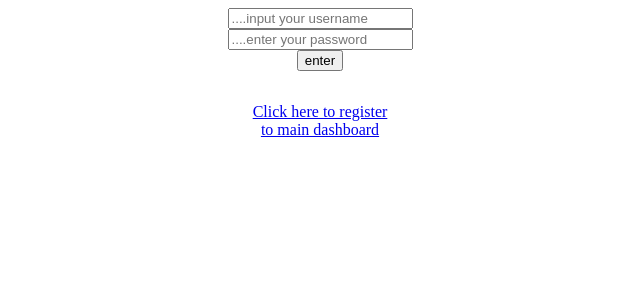
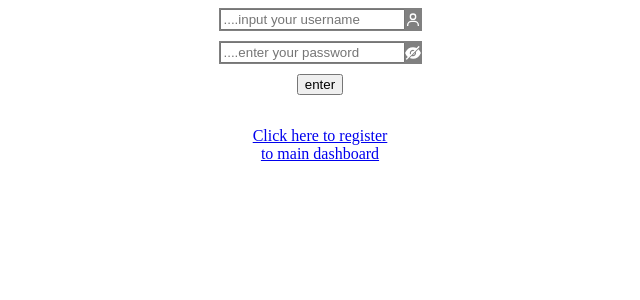
Before and after one commit to okechukwu-okolie/codingpractice-, a React (Vite) app: page /signIn in a window 1280 px wide. Shown: the top 300 px of the page, without its empty margins (320-960 px from the left). Built offline with nearby package versions, Linux system fonts and the light colour scheme; a web font is replaced by a local one.

Commit message:
adding to the codebase

```diff
--- a/package.json
+++ b/package.json
@@ -13,6 +13,7 @@
     "@ant-design/icons": "^6.0.0",
     "@reduxjs/toolkit": "^2.8.2",
     "antd": "^5.27.1",
+    "crypto-js": "^4.2.0",
     "react": "^19.1.0",
     "react-calendar": "^6.0.0",
     "react-datepicker": "^8.7.0",
--- a/src/components/registration/scheduler/Scheduler.jsx
+++ b/src/components/registration/scheduler/Scheduler.jsx
@@ -3,15 +3,17 @@ import React,{useState} from 'react'
 import { BiEdit, BiPowerOff, BiTrash } from 'react-icons/bi'
 import { useNavigate } from 'react-router-dom'
 const schedulerInput = document.getElementById('schedulerInput')
-const listLine = document.getElementById('listLine')
+const addBtn = document.getElementById('addBtn')
 
 
 const Scheduler = () => {
-    const [schedule, setSchedule] = useState('')
-    const [error, setError] = useState('')
-    const [schedulerList, setSchedulerList] = useState([])
-    const [errorState, setErrorState] = useState(false)
-    const navigate = useNavigate()
+    const [schedule, setSchedule] = useState('')//this is the input for the scheduler
+    const [error, setError] = useState('')//this displays error message when no input text
+    const [schedulerList, setSchedulerList] = useState([])//this holds the array
+    const [errorState, setErrorState] = useState(false)// this sets error conditions
+    // this use state is for editing becuae the data has to be retrieved from somewhere
+    const [edit, setEdit] = useState(null)
+    const navigate = useNavigate()// this varuable is used for navigating within javascript
 
 
     const submit = (e) =>{
@@ -19,6 +21,7 @@ const Scheduler = () => {
 
       if (schedule.trim() === ''){
         setErrorState(!errorState)
+        addBtn.innerHTML = 'Add todo'
          return setError('.......please input a detail to schedule')
       }
       const userSchedules = {
@@ -29,6 +32,7 @@ const Scheduler = () => {
       setErrorState(false)
       setSchedulerList([...schedulerList, userSchedules])
       setSchedule('')
+      addBtn.innerHTML = 'Add todo'
     }
 
     const toSignInPage = () =>{
@@ -40,21 +44,20 @@ const Scheduler = () => {
         list.id !== id
       ))
     }
+// the handledit function takes in one object from the array of objects we created
+    const handleEdit = (schedulerList, schedulerListObject,listId)=>{
+      setSchedule(schedulerListObject.text)
+
+      addBtn.innerHTML = 'update todo'
+
+      if (schedulerListObject.id === listId){
+           setSchedulerList(schedulerList.filter((list)=>
+           list.id !== listId
+      ))
+      }
+    }
 
 
-    const editSchedule = (id) =>{
-
-      // the line of code filters out the actual object from which the text to be edited is.
-      const edit = schedulerList.filter((list)=>list.id === id)
-      // this line of code extracts the actual text from the object and changes it to a string
-      const getString = edit.map((info)=>info.text).toString()
-        // this line of code uses DOM to input into the IPUT element.
-      schedulerInput.value= getString.toString()
-
-
-
-
-    }
 
 
 
@@ -69,7 +72,7 @@ const Scheduler = () => {
                 placeholder='....schedule your todo here.'
                 id='schedulerInput'/>
 
-                <button type='submit'>Add Schedule</button>
+                <button type='submit'id='addBtn'>Add Schedule</button>
 
       </form>
                 {errorState && <p style={{color:'red'}}>{error}</p>}
@@ -77,7 +80,7 @@ const Scheduler = () => {
 
                 <ul>
                   {schedulerList.map(list=>
-                  <li key={list.id} id='listLine'>{list.text} <span><BiEdit onClick={()=>editSchedule(list.id)} /></span> <span><BiTrash onClick={()=>deleteOne(list.id)}/> </span> </li>
+                  <li key={list.id} id='listLine'>{list.text} <span><BiEdit onClick={()=>handleEdit(schedulerList,list,list.id)} /></span> <span><BiTrash onClick={()=>deleteOne(list.id)}/> </span> </li>
                   )}
                 </ul>
     </main>
--- a/src/components/registration/siginin/SignIn.jsx
+++ b/src/components/registration/siginin/SignIn.jsx
@@ -1,5 +1,8 @@
+import { EyeFilled, EyeInvisibleFilled } from '@ant-design/icons'
 import React,{useState} from 'react'
+import { BiUser } from 'react-icons/bi'
 import { Link, useNavigate } from 'react-router-dom'
+import CryptoJS from 'crypto-js'
 
 
 
@@ -8,6 +11,7 @@ const SignIn = () => {
     const [password, setPassword] = useState('')
     const [error, setError] = useState(false)
     const [message, setMessage] =useState('')
+    const [eyeClicked, setEyeClicked] = useState(true)
 
 
     const savedUser = localStorage.getItem('savedUsername')
@@ -18,30 +22,51 @@ const SignIn = () => {
     const submit = (e) =>{
 
         e.preventDefault()
-        console.log(savedPass)
-        if(username !== savedUser && password !== savedPass ){
+
+
+        //this code tests for the presence of the username and password
+        if(!username || !password ){
 
           setError(!error)
           return setMessage('the username and password you provided are incorrect')
         }
+
+        const decryptUsername = CryptoJS.AES.decrypt('savedUser',"!@#$123").toString(CryptoJS.enc.Utf8);
+        console.log(decryptUsername)
+
+        if (username !== decryptUsername){
+
+          console.log('wrong username inputed.')
+          return;
+        }
+        console.log('test passed')
+
+
         setInterval(() => {
-          console.log('error')
             navigate('/')
-        }, 2000);
+        }, 5000);
+
+    }
+      const eyeClick = () =>{
+                setEyeClicked(!eyeClicked)
             }
   return (
     <main>
-        <form onSubmit={submit}>
-
+        <form onSubmit={submit} style={{display:'flex',gap:'10px'}}>
+            <div style={{border:'1px solid grey', display:'flex',alignItems:'center', backgroundColor:'grey',color:'white'}}>
               <input type="text"
                   value={username}
                   onChange={(e)=>setUsername(e.target.value)}
-                placeholder='....input your username' />
+                  placeholder='....input your username' /><BiUser/>
+            </div>
 
-            <input type="password"
+            <div style={{border:'1px solid grey', display:'flex',alignItems:'center', backgroundColor:'grey',color:'white'}}>
+              <input type={eyeClicked ? "password" : 'text'}
                       value={password}
                       onChange={(e)=>setPassword(e.target.value)}
                       placeholder='....enter your password' />
+                      {eyeClicked ? <EyeInvisibleFilled onClick={eyeClick} />: <EyeFilled onClick={eyeClick}/>}
+            </div>
 
 
                 <button type='submit'>enter</button>
--- a/src/components/registration/signup/SignUp.jsx
+++ b/src/components/registration/signup/SignUp.jsx
@@ -3,7 +3,7 @@ import { useNavigate,Link } from 'react-router-dom'
 import './signup.css'
 import { EyeFilled, EyeInvisibleFilled } from '@ant-design/icons'
 import { BiUser } from 'react-icons/bi'
-import { MdEmail } from 'react-icons/md'
+import CryptoJS from 'crypto-js'
 import { TfiEmail } from 'react-icons/tfi'
 
 const SignUp = () => {
@@ -25,28 +25,21 @@ const SignUp = () => {
          return  setMessage('....Please provide your username and password')
         }
 
-        const digit = /^\d+\w+[a-zA-Z0-9_]$/
-        const letter = /^\w$/
-        // console.log(digit.test(password))
-        // if(password !== passwordPattern ){
+        const cypherUsername = CryptoJS.AES.encrypt(username, "!@#$123").toString()
+        setUsername(cypherUsername)
+        console.log(username)
+        console.log(cypherUsername)
 
-        // }
 
-        // const Username =
-        localStorage.setItem('savedUsername', username)
-      //  const Password =
-       localStorage.setItem('savedPassword',password)
+
+        localStorage.setItem('savedUsername', cypherUsername)
+        localStorage.setItem('savedEmail', email)
+        localStorage.setItem('savedPassword',password)
+
+
         setCredential(!credential)
         setMessage('.....Successfully signed in')
 
-        // const individualCredential = {
-        //   id: Date.now(),
-        //   username:Username,
-        //   password:Password,
-        // }
-
-        // setUserCredentialList([...userCredentialList, individualCredential])
-        // console.log(setUserCredentialList)
 
 
         setInterval(() => {
```
Also changed, not shown: 1 other file (tests, documents, lock files or other folders). Lines whose indentation alone changed are shown as unchanged.
